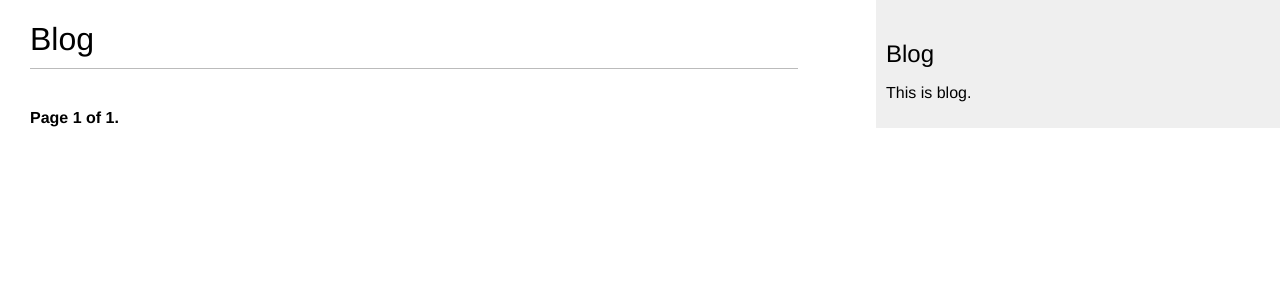
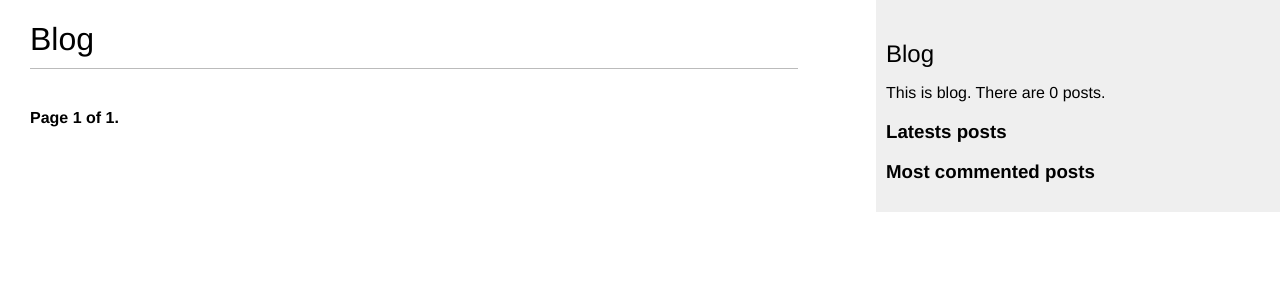
Before and after one commit to G0udini/blogapp, a Django app: page /blog/ in a window 1280 px wide. Shown: the top 300 px of the page. Run offline with Django 3.2, Linux system fonts and the light colour scheme; data that the repository does not hold is empty.

Commit message:
add own fitlers

```diff
--- a/blog_app/templates/blog_app/base.html
+++ b/blog_app/templates/blog_app/base.html
@@ -1,4 +1,5 @@
 {% load static %}
+{% load blog_tags %}
 <!DOCTYPE html>
 <html lang="en">
 <head>
@@ -14,7 +15,16 @@
     </div>
     <div id="sidebar">
         <h2>Blog</h2>
-        <p>This is blog.</p>
-    </div>
+        <p>This is blog. There are {% total_posts %} posts.</p>
+        <h3>Latests posts</h3>
+        {% show_latest_posts 3 %}
+        <h3>Most commented posts</h3>
+        {% get_most_commented_posts as most_commented_posts%}
+        <ul>
+            {% for post  in most_commented_posts %}
+                <li><a href="{{ post.get_absolute_url }}">{{ post.title }}</a></li>
+            {% endfor %}
+        </ul>
+        </div>
 </body>
 </html>
--- a/blog_app/templates/blog_app/post/detail.html
+++ b/blog_app/templates/blog_app/post/detail.html
@@ -1,10 +1,11 @@
 {% extends 'blog_app/base.html' %}
+{% load blog_tags %}
 {% block title %}{{ post.title }}{% endblock %}
 {% block content %}
     <h1>{{ post.title }}</h1>
     <p class="tags">Tags: {{ post.tags.all|join:", " }}</p>
     <p class="date">Published {{ post.publish }} by {{ post.author }}</p>
-    {{ post.body|linebreaks }}
+    {{ post.body|markdown }}
     <p><a href="{% url 'blog:post_share' post.id %}">Share this post</a></p>
     <h2>Similar posts</h2>
     {% for post in similar_posts %}
--- /dev/null
+++ b/blog_app/templates/blog_app/post/latest_posts.html
@@ -0,0 +1,5 @@
+<ul>
+    {% for post in latest_posts %}
+    <li><a href="{{ post.get_absolute_url }}">{{ post.title }}</a></li>
+    {% endfor %}
+</ul>
--- a/blog_app/templates/blog_app/post/list.html
+++ b/blog_app/templates/blog_app/post/list.html
@@ -1,4 +1,5 @@
 {% extends 'blog_app/base.html' %}
+{% load blog_tags %}
 {% block title %}Blog{% endblock title %}
 {% block content %}
     <h1>Blog</h1>
@@ -17,7 +18,7 @@
             {% endfor %}
         </p>
         <p class="date">Published {{ post.publsih }} by {{post.author}}</p>
-        {{ post.body|truncatewords:30|linebreaks }}
+        {{ post.body|markdown|truncatewords_html:30 }}
     {% endfor %}
     {% include 'blog_app/pagination.html' with page=posts %}
 {% endblock content %}
--- /dev/null
+++ b/blog_app/templatetags/blog_tags.py
@@ -0,0 +1,30 @@
+from django import template
+from ..models import Post
+from django.db.models import Count
+from django.utils.safestring import mark_safe
+import markdown
+
+register = template.Library()
+
+
+@register.simple_tag
+def total_posts():
+    return Post.published.count()
+
+
+@register.inclusion_tag("blog_app/post/latest_posts.html")
+def show_latest_posts(count=5):
+    latest_posts = Post.published.order_by("-publish")[:count]
+    return {"latest_posts": latest_posts}
+
+
+@register.simple_tag
+def get_most_commented_posts(count=5):
+    return Post.published.annotate(total_comments=Count("comments")).order_by(
+        "-total_comments"
+    )[:count]
+
+
+@register.filter(name="markdown")
+def markdown_format(text):
+    return mark_safe(markdown.markdown(text))
```
Also changed, not shown: README.md, blog_app/templatetags/__init__.py (added).
